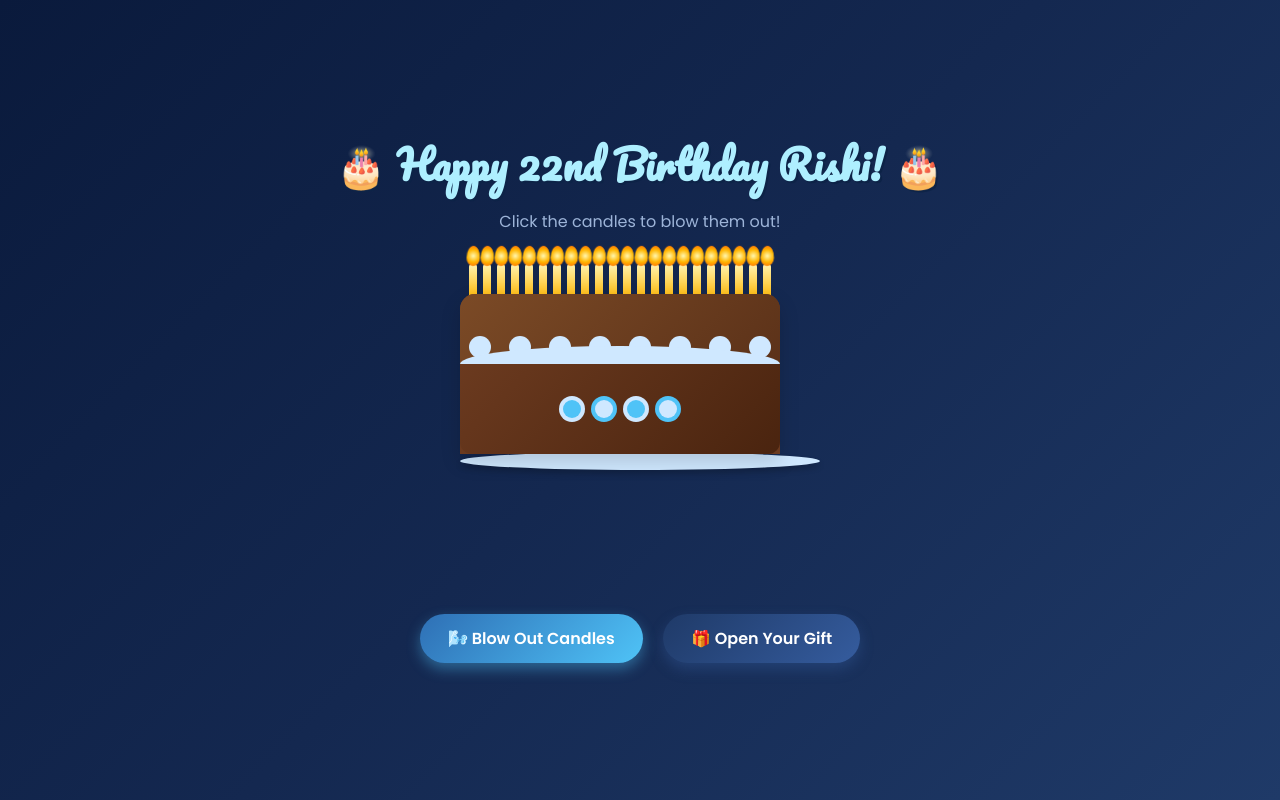
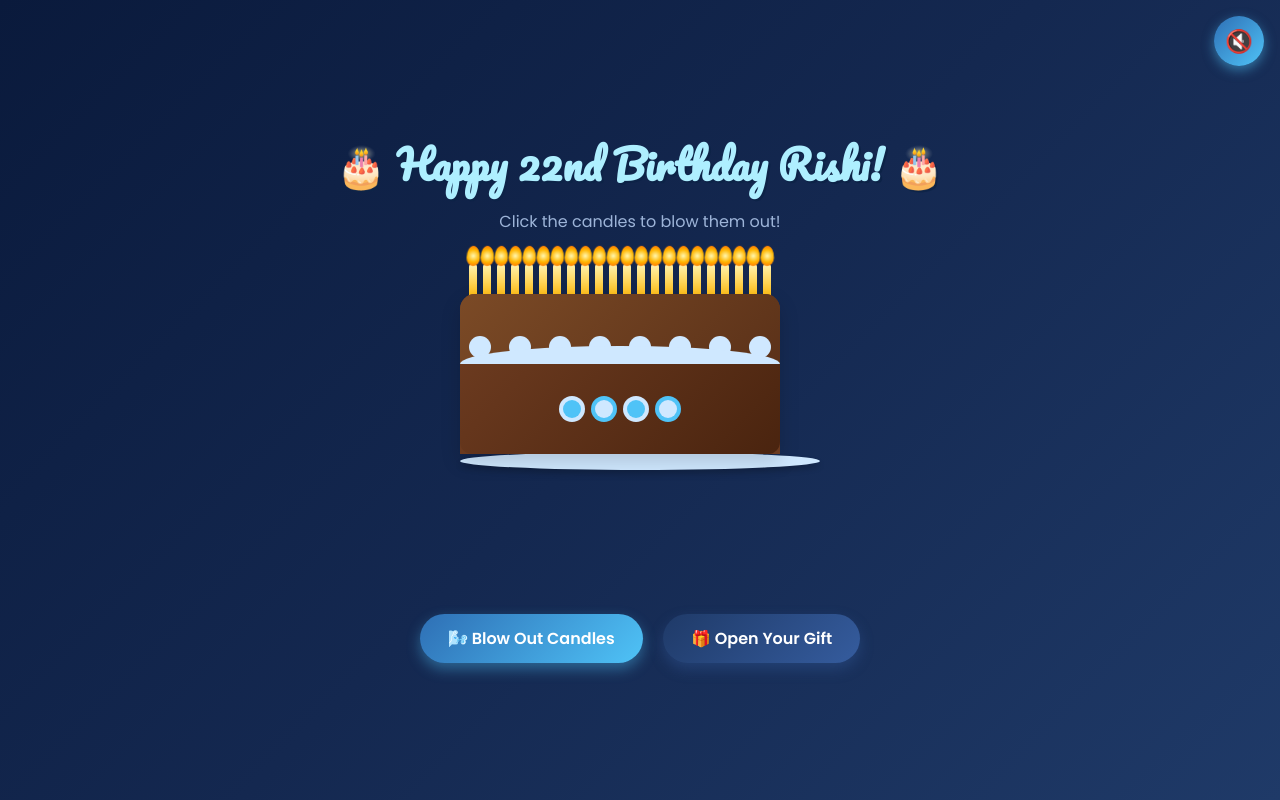
Before and after one commit to hormithasivakumar/happy-birthday-rishi, a plain HTML site: page index.html in a window 1280 px wide. Drawn offline with Linux system fonts and the light colour scheme.

Commit message:
Update index.html

```diff
--- a/index.html
+++ b/index.html
@@ -275,7 +275,28 @@
     object-fit: cover;
   }
 
-  /* CONFETTI */
+  .music-toggle {
+    position: fixed;
+    top: 16px;
+    right: 16px;
+    width: 50px;
+    height: 50px;
+    border-radius: 50%;
+    background: linear-gradient(135deg, #2e6fb5, #4fc3f7);
+    border: none;
+    color: white;
+    font-size: 1.4rem;
+    cursor: pointer;
+    box-shadow: 0 4px 12px rgba(79, 195, 247, 0.5);
+    z-index: 200;
+    display: flex;
+    align-items: center;
+    justify-content: center;
+    transition: transform 0.2s;
+  }
+  .music-toggle:hover {
+    transform: scale(1.1);
+  }
   .confetti {
     position: fixed;
     top: -10px;
@@ -296,6 +317,9 @@
 </style>
 </head>
 <body>
+
+  <button class="music-toggle" id="musicBtn" onclick="toggleMusic()">🔇</button>
+  <audio id="bgMusic" src="audio/song.mp3" loop></audio>
 
   <h1>🎂 Happy 22nd Birthday Rishi! 🎂</h1>
   <p class="sub">Click the candles to blow them out!</p>
@@ -349,6 +373,33 @@
   </div>
 
 <script>
+  // Music control
+  const bgMusic = document.getElementById('bgMusic');
+  const musicBtn = document.getElementById('musicBtn');
+  let musicPlaying = false;
+
+  function toggleMusic() {
+    if (musicPlaying) {
+      bgMusic.pause();
+      musicBtn.textContent = '🔇';
+    } else {
+      bgMusic.play();
+      musicBtn.textContent = '🔊';
+    }
+    musicPlaying = !musicPlaying;
+  }
+
+  // Try autoplay on first user interaction anywhere on page
+  document.addEventListener('click', function tryAutoplay() {
+    if (!musicPlaying) {
+      bgMusic.play().then(() => {
+        musicPlaying = true;
+        musicBtn.textContent = '🔊';
+      }).catch(() => {});
+    }
+    document.removeEventListener('click', tryAutoplay);
+  }, { once: true });
+
   // Create 22 candles
   const candlesContainer = document.getElementById('candles');
   for (let i = 0; i < 22; i++) {
```
